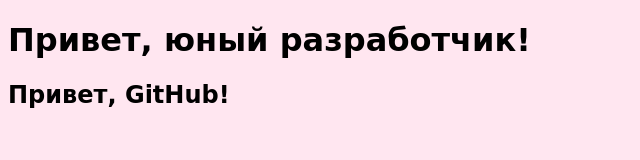
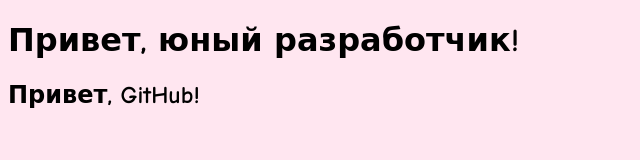
Before and after one commit to Tartaletka-Lapkina/site-cicd, a plain HTML site: page index.html in a window 1280 px wide. Shown: the whole page, without its empty margins (0-640 px from the left). Drawn offline with Linux system fonts and the light colour scheme.

Commit message:
Update style.css

```diff
--- a/style.css
+++ b/style.css
@@ -1,5 +1,5 @@
 body {
     background-color: #ffe6f0;
     color: #000000;
-    font-family: 'Monotype Corsiva', 'Apple Chancery', 'URW Chancery L', cursive;
+    font-family: 'Ink Free', 'Comic Sans MS', cursive;
 }
```
